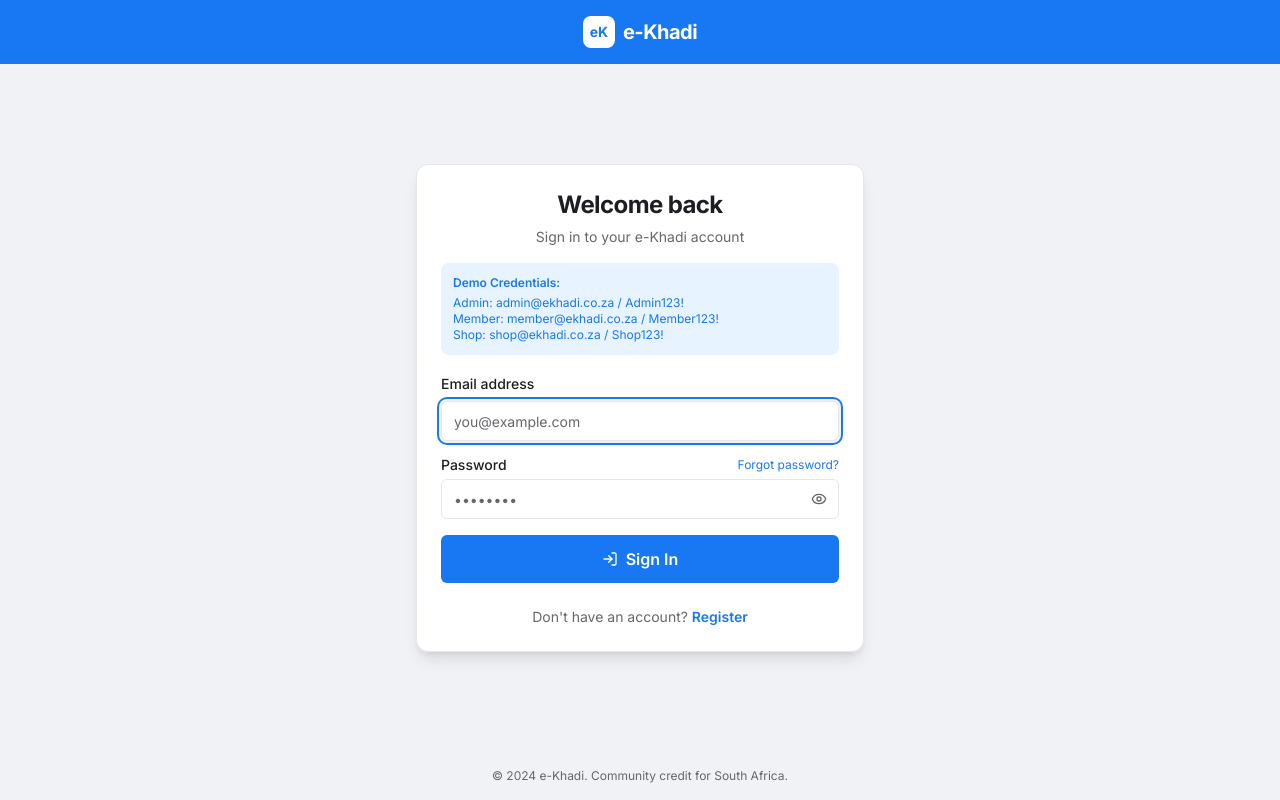
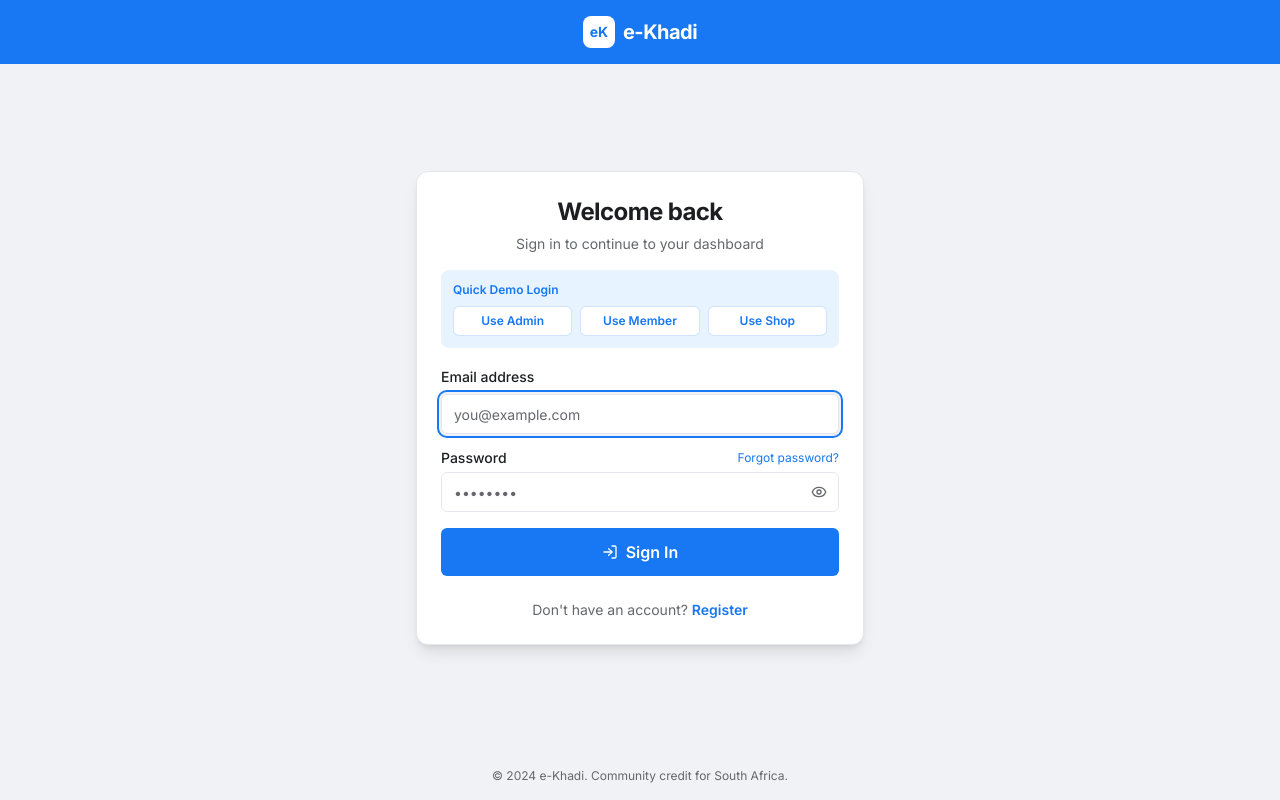
Before and after one commit to faneleedison-ux/ekhadi-shopware-plugin, a Next.js app in the folder web/: page /login in a window 1280 px wide. Built offline with nearby package versions, Linux system fonts and the light colour scheme.

Commit message:
feat: refine landing and sign-in UX for concise demo flow

```diff
--- a/web/app/(auth)/login/page.tsx
+++ b/web/app/(auth)/login/page.tsx
@@ -15,6 +15,7 @@ function LoginForm() {
   const searchParams = useSearchParams()
   const callbackUrl = searchParams.get('callbackUrl') || ''
   const errorParam = searchParams.get('error')
+  const registered = searchParams.get('registered') === 'true'
 
   const [email, setEmail] = useState('')
   const [password, setPassword] = useState('')
@@ -23,6 +24,18 @@ function LoginForm() {
   const [error, setError] = useState<string | null>(
     errorParam === 'unauthorized' ? 'You do not have permission to access that page.' : null
   )
+
+  const demoUsers = [
+    { label: 'Admin', email: 'admin@ekhadi.co.za', password: 'Admin123!' },
+    { label: 'Member', email: 'member@ekhadi.co.za', password: 'Member123!' },
+    { label: 'Shop', email: 'shop@ekhadi.co.za', password: 'Shop123!' },
+  ]
+
+  function useDemoAccount(emailValue: string, passwordValue: string) {
+    setEmail(emailValue)
+    setPassword(passwordValue)
+    setError(null)
+  }
 
   const handleSubmit = async (e: React.FormEvent) => {
     e.preventDefault()
@@ -65,21 +78,35 @@ function LoginForm() {
     <Card className="shadow-lg border-0 sm:border">
       <CardHeader className="text-center pb-4">
         <CardTitle className="text-2xl font-bold text-text-primary">Welcome back</CardTitle>
-        <CardDescription>Sign in to your e-Khadi account</CardDescription>
+        <CardDescription>Sign in to continue to your dashboard</CardDescription>
       </CardHeader>
       <CardContent>
+        {registered && (
+          <div className="mb-4 p-3 bg-green-50 border border-green-200 rounded-lg text-sm text-success">
+            Account created successfully. You can sign in now.
+          </div>
+        )}
+
         {error && (
           <div className="mb-4 p-3 bg-red-50 border border-red-200 rounded-lg text-sm text-danger">
             {error}
           </div>
         )}
 
-        {/* Demo credentials hint */}
-        <div className="mb-4 p-3 bg-primary-light rounded-lg text-xs text-primary">
-          <p className="font-semibold mb-1">Demo Credentials:</p>
-          <p>Admin: admin@ekhadi.co.za / Admin123!</p>
-          <p>Member: member@ekhadi.co.za / Member123!</p>
-          <p>Shop: shop@ekhadi.co.za / Shop123!</p>
+        <div className="mb-4 p-3 bg-primary-light rounded-lg">
+          <p className="text-xs font-semibold text-primary mb-2">Quick Demo Login</p>
+          <div className="grid grid-cols-3 gap-2">
+            {demoUsers.map((demo) => (
+              <button
+                key={demo.label}
+                type="button"
+                onClick={() => useDemoAccount(demo.email, demo.password)}
+                className="rounded-md border border-primary/20 bg-white px-2 py-1.5 text-xs font-semibold text-primary hover:bg-primary hover:text-white transition-colors"
+              >
+                Use {demo.label}
+              </button>
+            ))}
+          </div>
         </div>
 
         <form onSubmit={handleSubmit} className="space-y-4">
@@ -121,6 +148,7 @@ function LoginForm() {
               <button
                 type="button"
                 onClick={() => setShowPassword(!showPassword)}
+                aria-label={showPassword ? 'Hide password' : 'Show password'}
                 className="absolute right-3 top-1/2 -translate-y-1/2 text-text-secondary hover:text-text-primary"
               >
                 {showPassword ? <EyeOff className="h-4 w-4" /> : <Eye className="h-4 w-4" />}
--- a/web/app/page.tsx
+++ b/web/app/page.tsx
@@ -89,12 +89,12 @@ export default function LandingPage() {
       <section className="bg-background py-9">
         <div className="max-w-5xl mx-auto px-4 sm:px-6">
           <h2 className="text-2xl font-bold text-text-primary">How It Works</h2>
-          <div className="mt-4 grid sm:grid-cols-3 gap-4">
+          <div className="mt-4 grid sm:grid-cols-3 gap-4 sm:auto-rows-fr">
             {steps.map((step, idx) => (
-              <div key={step.title} className="bg-white rounded-xl p-5 border border-border">
+              <div key={step.title} className="bg-white rounded-xl p-5 border border-border h-full min-h-[140px] flex flex-col">
                 <p className="text-xs font-semibold text-primary">STEP {idx + 1}</p>
                 <p className="text-base font-bold text-text-primary mt-1">{step.title}</p>
-                <p className="text-sm text-text-secondary mt-2">{step.text}</p>
+                <p className="text-sm text-text-secondary mt-2 flex-1">{step.text}</p>
               </div>
             ))}
           </div>
```
